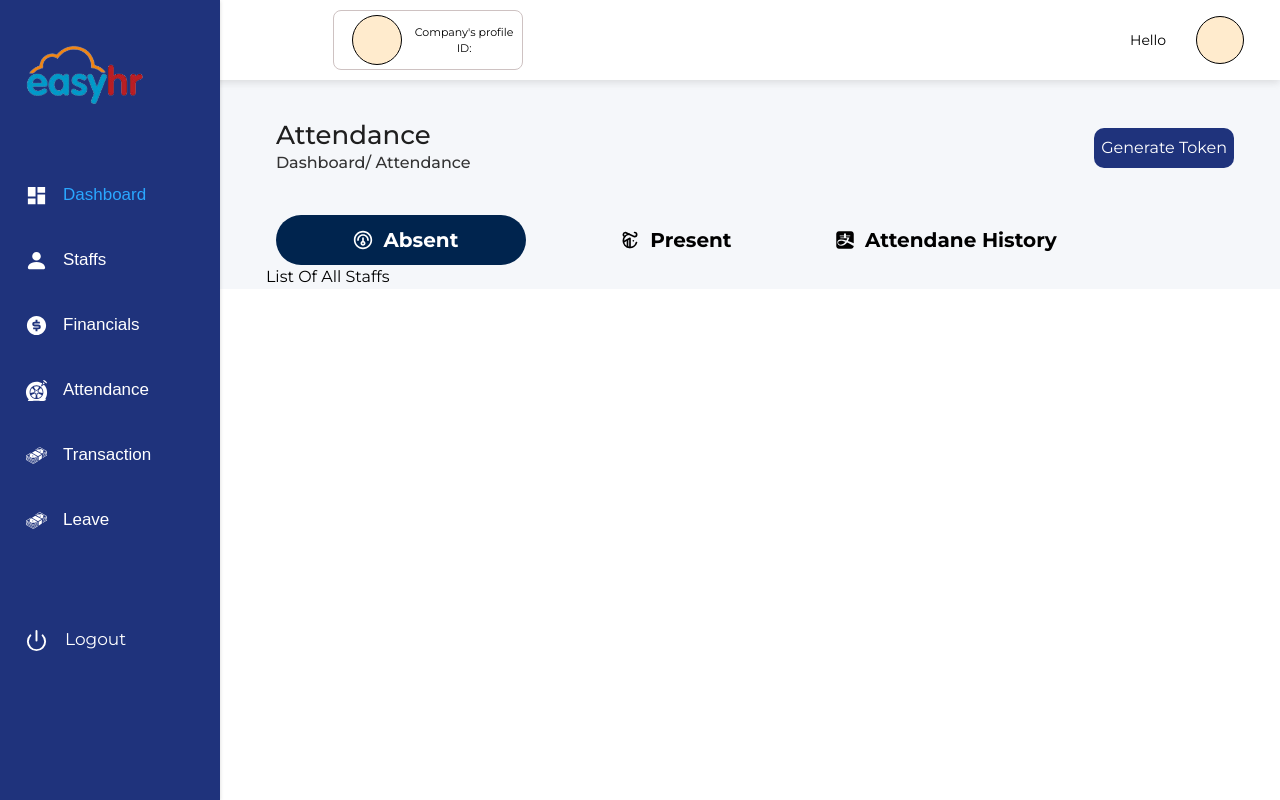
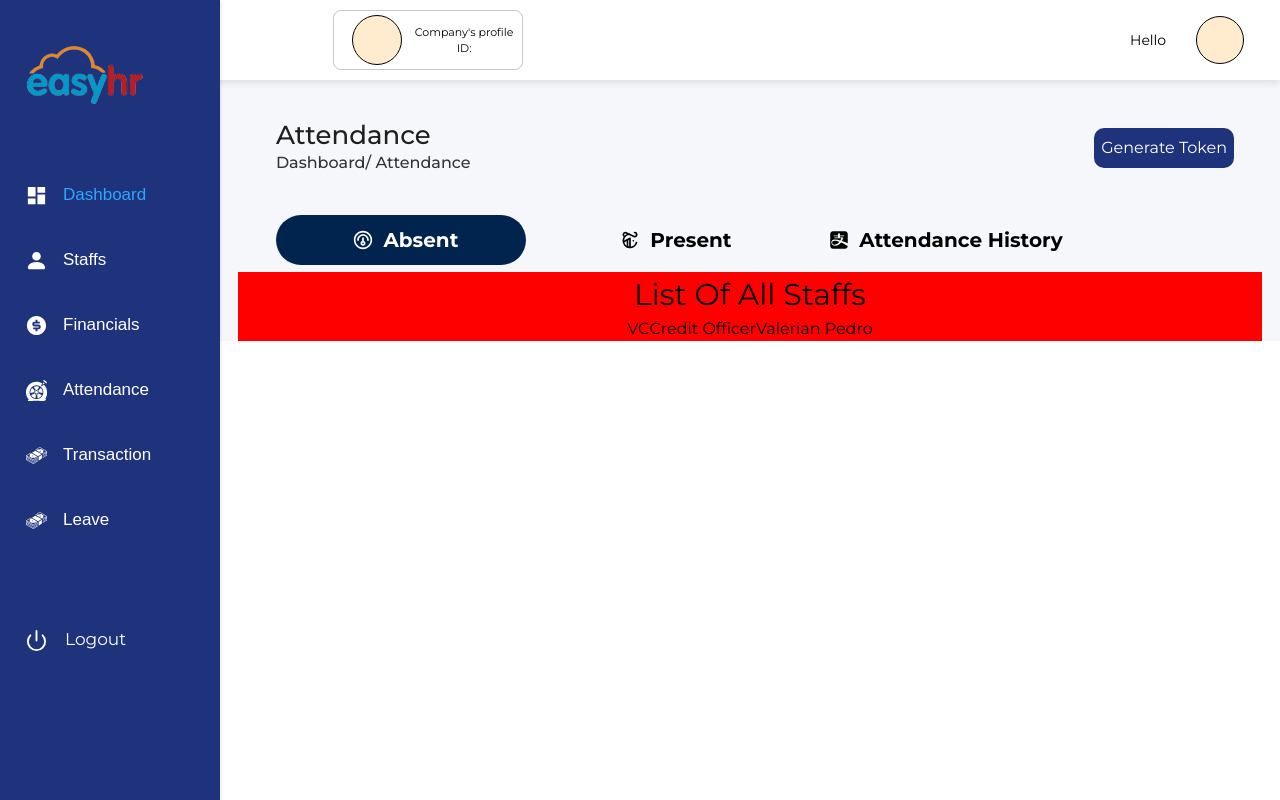
Before and after one commit to OgbuEsther/Easy_HR_FE2, a React (Create React App) app: page /dashboard/admin-attendance in a window 1280 px wide. Built offline with nearby package versions, Linux system fonts and the light colour scheme.

Commit message:
valerian added

```diff
--- a/src/pages/AdminAttendance/AbsentUserProps.tsx
+++ b/src/pages/AdminAttendance/AbsentUserProps.tsx
@@ -5,11 +5,12 @@ const AbsentUserProps = () => {
   return (
     <div>
       <Container>
-        <Wrapper>
-          <Title>
+
+             <Title>
             List Of All Staffs
           </Title>
-          {/* <Img>
+        <CardHold>
+          <Img>
           VC
           </Img>
           <WorkName>
@@ -17,8 +18,9 @@ const AbsentUserProps = () => {
           </WorkName>
           <Name>
             Valerian Pedro
-          </Name> */}
-        </Wrapper>
+          </Name>
+       </CardHold>
+
       </Container>
     </div>
   )
@@ -31,10 +33,20 @@ const WorkName = styled.div``
 
 const Img = styled.div``
 
-const Title = styled.div``
-
-const Wrapper = styled.div``
+const Title = styled.div`
+font-size: 30px;
+`
+const CardHold = styled.div`
+display: flex;
+flex-wrap: wrap;
+`
 
 const Container = styled.div`
-
+ width: 80vw;
+ display: flex;
+ align-items: center;
+ justify-content: center;
+ background-color: red;
+ margin-top: 7px;
+ flex-direction: column;
 `
--- a/src/pages/AdminAttendance/Adminattendance.tsx
+++ b/src/pages/AdminAttendance/Adminattendance.tsx
@@ -87,20 +87,13 @@ setShow(false);
                       <FaAlipay/>
                       </Icons>
 
-                     Attendane History
+                     Attendance History
                     </Buttons>
 
                 </ButtonsHold>
 
-              <Box>
-                {
-                show ? (
-                  <div>
-                  <AbsentUserProps/>
-                  </div>
-                )
-                :null
-              }
+              {/* <Box> */}
+
                 {
                 show2 ? (
                   <div>
@@ -117,10 +110,18 @@ setShow(false);
                 )
                 :null
               }
-              </Box>
+              {/* </Box>/ */}
 
 
         </Wrapper>
+        {
+                show ? (
+                  <div>
+                  <AbsentUserProps/>
+                  </div>
+                )
+                :null
+              }
       </Container>
     </div>
   );
```
